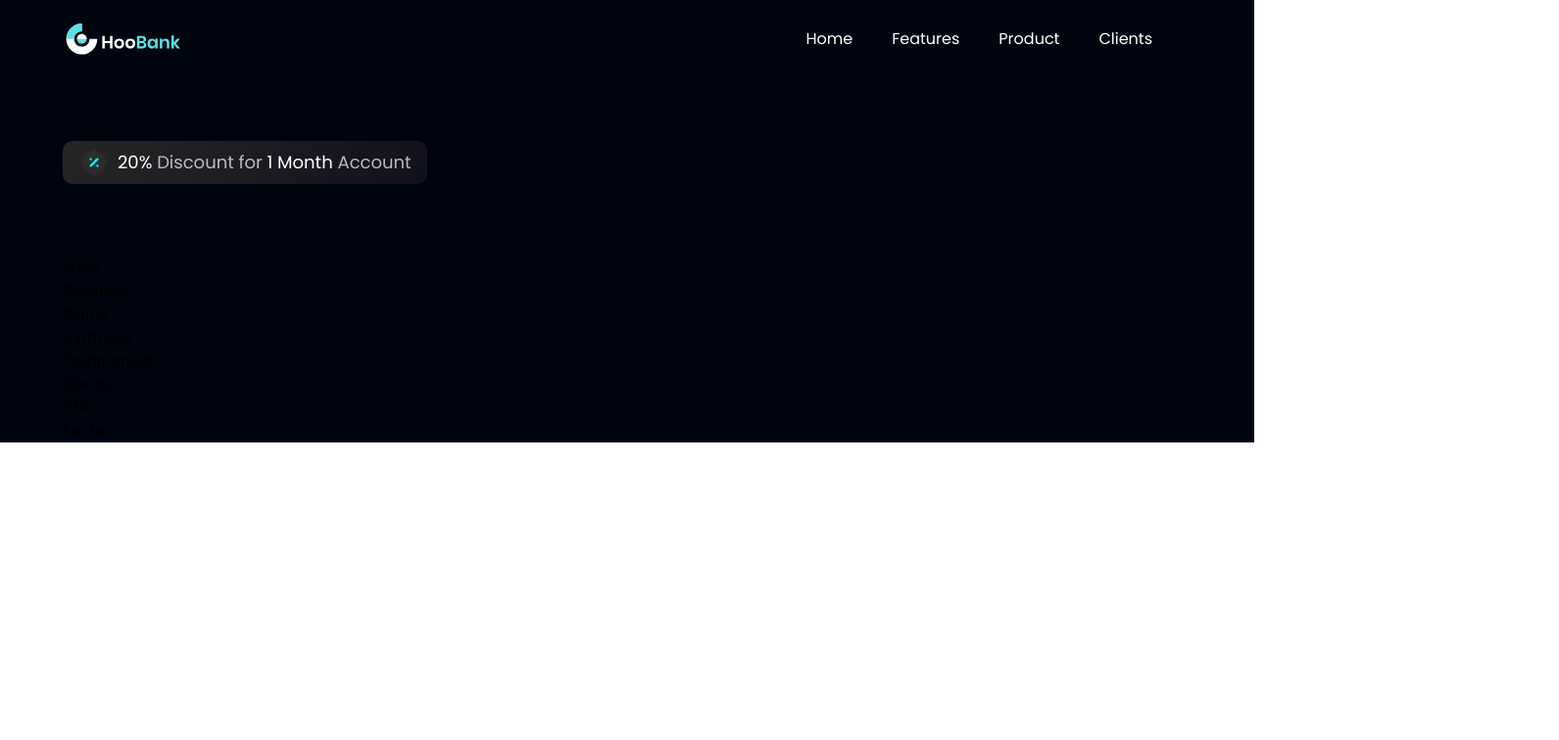
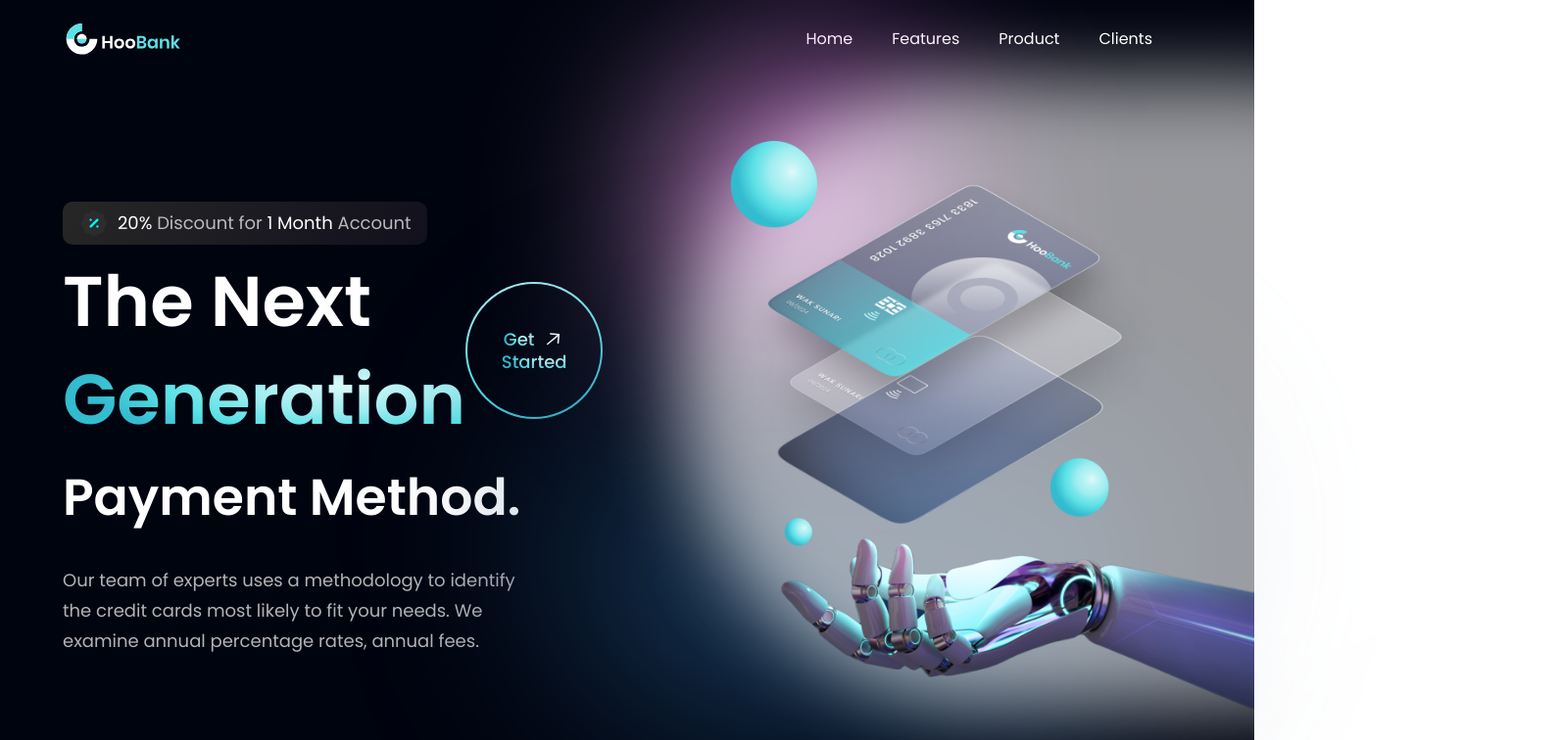
Before and after one commit to eduardo1700/Bank_Modern_App, a React (Vite) app in the folder bank/: page / in a window 1280 px wide. Shown: the top 756 px of the page at 98% size, 1591 px wide, since content can reach past the window. Built offline with nearby package versions, Linux system fonts and the light colour scheme.

Commit message:
continuação do trabalho de hoje

```diff
--- a/bank/src/components/GetStarted.jsx
+++ b/bank/src/components/GetStarted.jsx
@@ -1,8 +1,27 @@
 import React from 'react'
-
+import styles from '../style'
+import { arrowUp } from '../assets'
 const GetStarted = () => {
   return (
-    <div>GetStarted</div>
+    <div className={`${styles.flexCenter} w-[140px] h-[140px] rounded-full bg-blue-gradient p-[2px] cursor-pointer`}>
+      <div className={`${styles.flexCenter} flex-col bg-primary w-[100%] h-[100%] rounded-full `}>
+        <div className={`${styles.flexStart} flex-row`}>
+          <p className='font-poppins font-medium text-[18px] leading-[23px] mr-2'>
+            <span className='text-gradient'>
+              Get
+            </span>
+          </p>
+            <img src={arrowUp} className='w-[23px] h-[23px] object-contain'/>
+
+        </div>
+        <p className='font-poppins font-medium text-[18px] leading-[23px]'>
+          <span className='text-gradient'>
+            Started
+          </span>
+        </p>
+      </div>
+
+    </div>
   )
 }
 
--- a/bank/src/components/Hero.jsx
+++ b/bank/src/components/Hero.jsx
@@ -1,6 +1,7 @@
 import React from 'react'
 import styles from '../style'
 import { discount, robot } from '../assets'
+import GetStarted from './GetStarted'
 const Hero = () => {
   return (
     <section id="home" className={`flex md:flex-row flex-col ${styles.paddingY}`}>
@@ -8,12 +9,36 @@
         <div className='flex flex-row items-center py-[6px] px-4 bg-discount-gradient rounded-[10px] mb-2'>
           <img src={discount} className='w-[32px] h-[32px]' />
           <p className={`${styles.paragraph} ml-2`}>
-          <span className='text-white'>20%</span> Discount for {" "}
-          <span className='text-white'>1 Month</span> Account
+            <span className='text-white'>20%</span> Discount for {" "}
+            <span className='text-white'>1 Month</span> Account
           </p>
         </div>
+
+        <div className="flex flex-row justify-between items-center w-full">
+          <h1 className='flex-1 font-poppins font-semibold ss:text-[72px] text-[52px] text-white ss:leading-[100px] leading-[75px]'>
+            The Next <br className='sm:block hidden' />{" "}
+            <span className='text-gradient'>Generation
+            </span>
+          </h1>
+
+          <div className='ss:flex hidden md:mr-4 mr-0'>
+            <GetStarted />
+          </div>
+        </div>
+        <h1 className='font-poppins font-semibold ss:text-[68 px] text-[52px] text-white ss:leading-[100px] leading-[75px]'> Payment Method.</h1>
+        <p className={`${styles.paragraph} max-w-[470px] mt-5`}>Our team of experts uses a methodology to identify the credit cards most likely to fit your needs. We examine annual percentage rates, annual fees.</p>
+
       </div>
+      <div>
+        <img src={robot} className='w-[100%] h-[100%] relative z-[5]' />
 
+        <div className='absolute z-[0] w-[20%] h-[35%] top-20 pink__gradient rounded-full blu' />
+
+        <div className='absolute z-[1] w-[70%] h-[80%] bottom-40 top-20 rounded-full white__gradient' />
+
+        <div className='absolute z-[0] w-[50%] h-[50%] bottom-20 right-20 rounded-full blue__gradient' />
+
+      </div>
     </section>
   )
 }
--- a/bank/src/index.css
+++ b/bank/src/index.css
@@ -11,7 +11,9 @@
       #11101d 91.61%);
   --card-shadow: 0px 20px 100px -10px rgba(66, 71, 91, 0.1);
 }
-
+html{
+  height:100%;
+}
 * {
   scroll-behavior: smooth;
 }
@@ -116,15 +118,15 @@
 
 .blue__gradient {
   background: linear-gradient(180deg, rgba(188, 165, 255, 0) 0%, #214d76 100%);
-  filter: blur(123px);
+  filter: blur(100px);
 }
 
 .pink__gradient {
   background: linear-gradient(90deg, #f4c4f3 0%, #fc67fa 100%);
-  filter: blur(900px);
+  filter: blur(100px);
 }
 
 .white__gradient {
   background: rgba(255, 255, 255, 0.6);
-  filter: blur(750px);
+  filter: blur(40px);
 }
```
